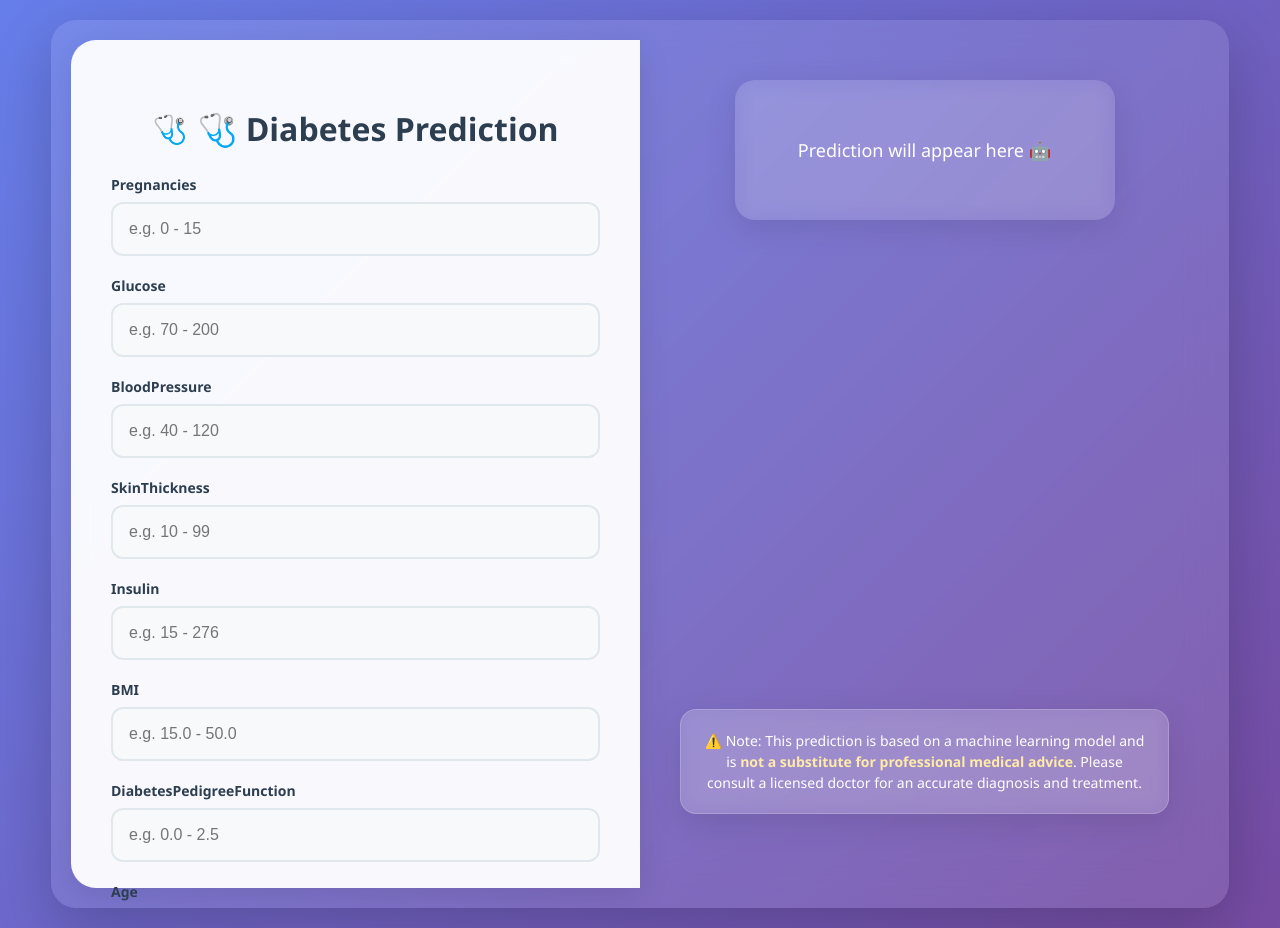
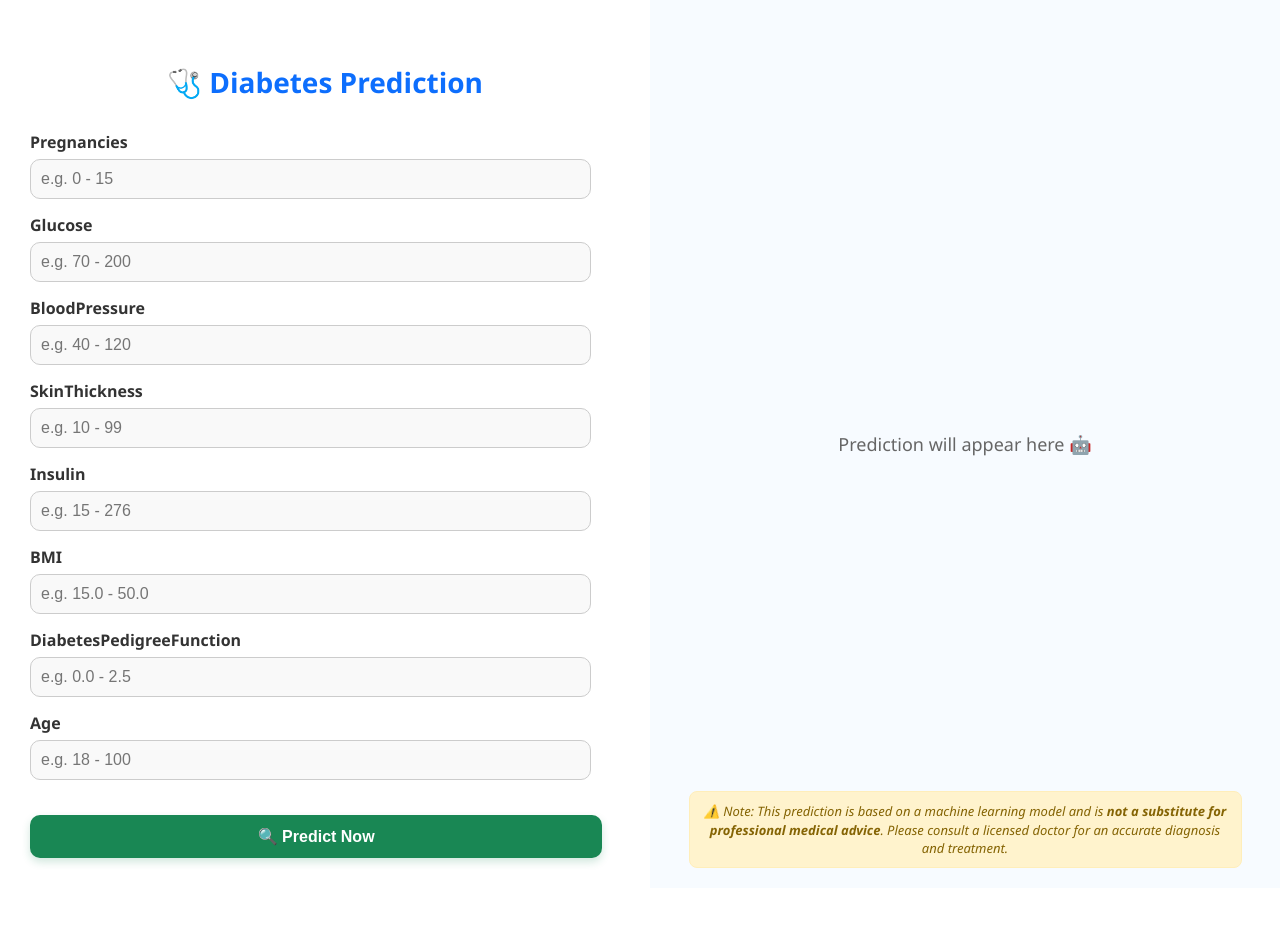
Before and after one commit to Avinash-prajapat/Diabetes-Predictor-WebApp, a Flask app: page / in a window 1280 px wide. After the commit the page ends 868 px from the top, so only its background shows below. Run offline with Flask 3, Linux system fonts and the light colour scheme; parts of the project's set-up code (start-up, migrations or seed data) failed here and were passed over.

Commit message:
Update style.css

```diff
--- a/static/style.css
+++ b/static/style.css
@@ -1,8 +1,7 @@
 body {
     margin: 0;
-    font-family: 'Segoe UI', -apple-system, BlinkMacSystemFont, sans-serif;
-    background: linear-gradient(135deg, #667eea 0%, #764ba2 100%);
-    min-height: 100vh;
+    font-family: 'Segoe UI', sans-serif;
+    background: #eef4ff;
     overflow-x: hidden;
 }
 
@@ -12,299 +11,232 @@ body {
     min-height: 100vh;
 }
 
-/* HEADER SECTION */
+/* FORM SECTION - Top */
 .form-side {
-    padding: 25px 20px;
-    background: rgba(255, 255, 255, 0.95);
-    backdrop-filter: blur(10px);
-    border-radius: 0 0 25px 25px;
-    box-shadow: 0 8px 32px rgba(0, 0, 0, 0.1);
+    padding: 20px;
+    background: white;
+    box-shadow: 0 2px 10px rgba(0, 0, 0, 0.05);
+    flex: 1;
+    overflow-y: auto;
 }
 
 h2 {
-    color: #2c3e50;
+    color: #0d6efd;
     text-align: center;
     font-size: 24px;
     margin-bottom: 25px;
-    font-weight: 700;
-    display: flex;
-    align-items: center;
-    justify-content: center;
-    gap: 10px;
+    padding-top: 10px;
 }
 
-h2::before {
-    content: "🩺";
-    font-size: 28px;
-}
-
-/* FORM STYLES */
 .input-group {
-    margin-bottom: 20px;
+    margin-bottom: 15px;
 }
 
 label {
     font-weight: 600;
-    margin-bottom: 8px;
+    margin-bottom: 6px;
     display: block;
-    color: #2c3e50;
-    font-size: 14px;
+    color: #333;
 }
 
 input[type="number"] {
     width: 100%;
-    padding: 16px;
-    border-radius: 12px;
-    border: 2px solid #e1e8ed;
+    padding: 14px;
+    border-radius: 10px;
+    border: 1px solid #ccc;
     font-size: 16px;
     box-sizing: border-box;
-    background: #f8f9fa;
+    background: #f9f9f9;
+}
+
+input[type="number"]:focus {
+    border-color: #0d6efd;
+    outline: none;
+    background: white;
+}
+
+button {
+    width: 100%;
+    padding: 16px;
+    background-color: #198754;
+    color: white;
+    border: none;
+    border-radius: 10px;
+    font-size: 18px;
+    margin-top: 20px;
+    cursor: pointer;
+    font-weight: 600;
+    box-shadow: 0 4px 8px rgba(25, 135, 84, 0.2);
     transition: all 0.3s ease;
 }
 
-input[type="number"]:focus {
-    border-color: #3498db;
-    outline: none;
-    background: white;
-    box-shadow: 0 0 0 3px rgba(52, 152, 219, 0.1);
+button:active {
+    background-color: #146c43;
+    transform: translateY(2px);
+    box-shadow: 0 2px 4px rgba(25, 135, 84, 0.2);
 }
 
-/* PREDICT BUTTON */
-button {
-    width: 100%;
-    padding: 18px;
-    background: linear-gradient(135deg, #3498db, #2980b9);
-    color: white;
-    border: none;
-    border-radius: 12px;
-    font-size: 18px;
-    font-weight: 600;
-    margin-top: 25px;
-    cursor: pointer;
-    box-shadow: 0 4px 15px rgba(52, 152, 219, 0.3);
-    transition: all 0.3s ease;
+/* OUTPUT SECTION - Middle */
+.animation-side {
+    background: #f7fbff;
     display: flex;
     align-items: center;
     justify-content: center;
-    gap: 8px;
-}
-
-button::before {
-    content: "🔍";
-    font-size: 20px;
-}
-
-button:active {
-    transform: translateY(2px);
-    box-shadow: 0 2px 8px rgba(52, 152, 219, 0.3);
-}
-
-/* RESULTS SECTION */
-.animation-side {
-    flex: 1;
     padding: 30px 20px;
-    display: flex;
-    flex-direction: column;
-    align-items: center;
-    min-height: 60vh;
+    min-height: 250px;
+    border-top: 1px solid #e0e0e0;
+    border-bottom: 1px solid #e0e0e0;
 }
 
 .animated-result {
     width: 100%;
-    max-width: 340px;
-    height: 240px;
+    max-width: 320px;
+    height: 200px;
     border-radius: 20px;
-    padding: 25px;
+    padding: 20px;
     text-align: center;
-    animation: fadeInUp 0.8s ease forwards;
+    animation: fadeIn 1s ease forwards;
     display: flex;
     flex-direction: column;
     justify-content: center;
     align-items: center;
-    box-shadow: 0 10px 30px rgba(0, 0, 0, 0.1);
-    margin-bottom: 30px;
+    box-sizing: border-box;
 }
 
 .animated-result p {
-    font-size: 22px;
-    font-weight: 700;
-    margin-top: 20px;
+    font-size: 20px;
+    font-weight: bold;
+    margin-top: 15px;
 }
 
 .happy {
-    background: linear-gradient(135deg, #00b09b, #96c93d);
-    border: none;
-    color: white;
-    animation: float 3s ease-in-out infinite;
+    background: #e0ffe5;
+    border: 2px solid #28a745;
+    color: #28a745;
+    animation: bounce 1s ease infinite alternate;
 }
 
 .danger {
-    background: linear-gradient(135deg, #ff416c, #ff4b2b);
-    border: none;
-    color: white;
-    animation: pulse 2s ease-in-out infinite;
+    background: #ffe0e0;
+    border: 2px solid #dc3545;
+    color: #dc3545;
+    animation: shake 0.8s ease infinite;
 }
 
 .emoji {
-    font-size: 70px;
-    filter: drop-shadow(0 4px 8px rgba(0, 0, 0, 0.2));
+    font-size: 60px;
+    animation: scaleUp 0.8s ease-in-out infinite alternate;
 }
 
 .hint {
     font-size: 18px;
-    color: white;
+    color: #666;
     text-align: center;
-    padding: 40px 20px;
-    background: rgba(255, 255, 255, 0.1);
-    backdrop-filter: blur(10px);
-    border-radius: 20px;
-    width: 100%;
-    max-width: 340px;
-    box-shadow: 0 8px 32px rgba(0, 0, 0, 0.1);
+    padding: 20px;
 }
 
-/* NOTE SECTION */
+/* NOTE SECTION - Bottom */
 .note-wrapper {
+    background: #fff3cd;
+    border-top: 1px solid #ffeeba;
+    padding: 15px 20px;
     width: 100%;
-    padding: 20px;
-    margin-top: auto;
+    box-sizing: border-box;
 }
 
 .note-message {
-    font-size: 13px;
-    color: white;
-    background: rgba(255, 255, 255, 0.15);
-    backdrop-filter: blur(10px);
-    border: 1px solid rgba(255, 255, 255, 0.2);
-    padding: 20px;
+    font-size: 12px;
+    color: #856404;
     text-align: center;
-    border-radius: 16px;
-    line-height: 1.5;
-    box-shadow: 0 8px 32px rgba(0, 0, 0, 0.1);
+    border-radius: 8px;
+    font-style: italic;
+    line-height: 1.4;
+    margin: 0;
 }
 
-.note-message b {
-    color: #ffeaa7;
+/* Animations */
+@keyframes fadeIn {
+    from { opacity: 0; transform: translateY(20px); }
+    to { opacity: 1; transform: translateY(0); }
 }
 
-/* MODERN ANIMATIONS */
-@keyframes fadeInUp {
-    from {
-        opacity: 0;
-        transform: translateY(30px);
-    }
-    to {
-        opacity: 1;
-        transform: translateY(0);
-    }
+@keyframes bounce {
+    0% { transform: translateY(0px); }
+    100% { transform: translateY(-8px); }
 }
 
-@keyframes float {
-    0%, 100% {
-        transform: translateY(0px);
-    }
-    50% {
-        transform: translateY(-10px);
-    }
+@keyframes shake {
+    0% { transform: rotate(-2deg); }
+    50% { transform: rotate(2deg); }
+    100% { transform: rotate(-2deg); }
 }
 
-@keyframes pulse {
-    0%, 100% {
-        transform: scale(1);
-    }
-    50% {
-        transform: scale(1.02);
-    }
-}
-
-@keyframes glow {
-    0%, 100% {
-        box-shadow: 0 0 20px rgba(52, 152, 219, 0.3);
-    }
-    50% {
-        box-shadow: 0 0 30px rgba(52, 152, 219, 0.6);
-    }
-}
-
-/* SCROLL BEHAVIOR */
-.split-container {
-    scroll-behavior: smooth;
+@keyframes scaleUp {
+    0% { transform: scale(1); }
+    100% { transform: scale(1.1); }
 }
 
 /* Tablet and Desktop Layout */
 @media (min-width: 768px) {
-    body {
-        background: linear-gradient(135deg, #667eea 0%, #764ba2 100%);
-        display: flex;
-        align-items: center;
-        justify-content: center;
-        padding: 20px;
-    }
-
     .split-container {
         flex-direction: row;
-        max-width: 1200px;
-        width: 95%;
-        height: 90vh;
-        background: rgba(255, 255, 255, 0.1);
-        backdrop-filter: blur(20px);
-        border-radius: 25px;
-        box-shadow: 0 20px 60px rgba(0, 0, 0, 0.2);
-        overflow: hidden;
+        height: 100vh;
     }
 
     .form-side {
         flex: 1;
-        border-radius: 25px 0 0 25px;
-        margin: 20px 0 20px 20px;
-        padding: 40px;
+        padding: 30px;
+        box-shadow: 5px 0 10px rgba(0, 0, 0, 0.05);
+        overflow-y: auto;
     }
 
     .animation-side {
         flex: 1;
-        padding: 40px;
-        margin: 20px 20px 20px 0;
-        border-radius: 0 25px 25px 0;
+        min-height: auto;
+        padding: 20px;
+        border: none;
+        position: relative;
+    }
+
+    .note-wrapper {
+        position: absolute;
+        bottom: 20px;
+        left: 0;
+        right: 0;
+        background: transparent;
+        border: none;
+        padding: 0 20px;
+    }
+
+    .note-message {
+        background-color: #fff3cd;
+        border: 1px solid #ffeeba;
+        padding: 10px;
+        width: 90%;
+        margin: 0 auto;
     }
 
     h2 {
-        font-size: 32px;
+        font-size: 28px;
+        margin-bottom: 30px;
+    }
+
+    input[type="number"] {
+        width: 95%;
+        padding: 10px;
+    }
+
+    button {
+        width: 97%;
+        padding: 12px;
+        font-size: 16px;
     }
 
     button:hover {
-        transform: translateY(-2px);
-        box-shadow: 0 8px 25px rgba(52, 152, 219, 0.4);
-    }
-
-    .animated-result {
-        max-width: 400px;
-        height: 280px;
+        background-color: #146c43;
     }
 
     .note-message {
-        font-size: 14px;
+        font-size: 13px;
     }
 }
-
-/* Extra small devices */
-@media (max-width: 360px) {
-    .form-side {
-        padding: 20px 15px;
-    }
-
-    .animation-side {
-        padding: 20px 15px;
-    }
-
-    h2 {
-        font-size: 22px;
-    }
-
-    .animated-result {
-        height: 200px;
-    }
-
-    .emoji {
-        font-size: 60px;
-    }
-}
```
